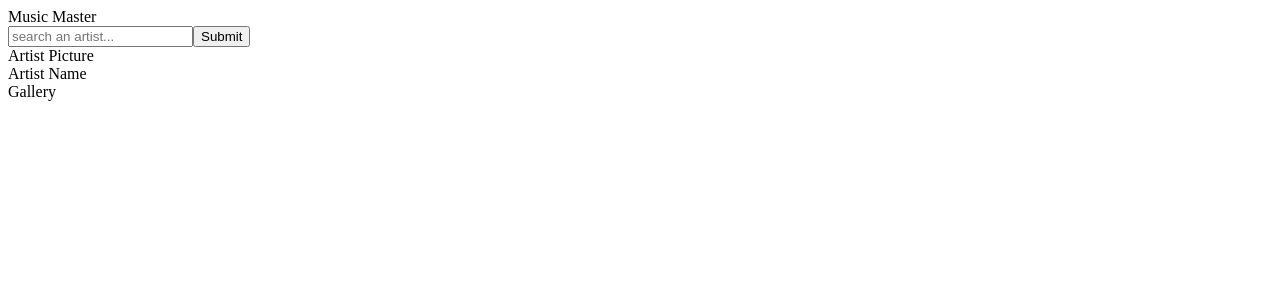
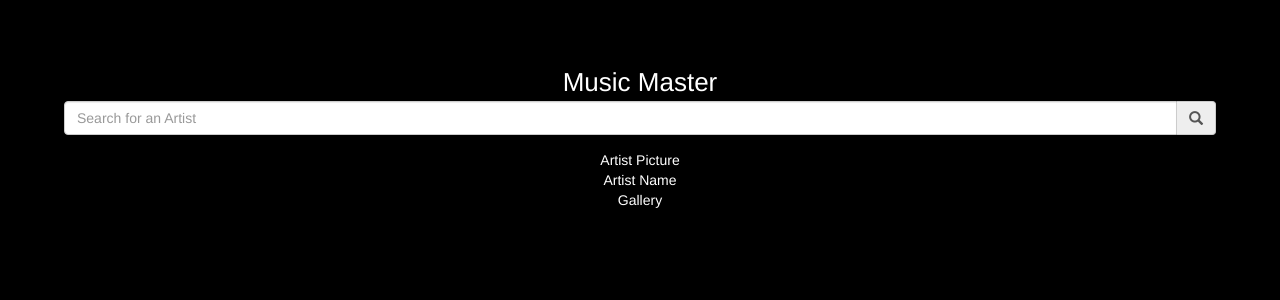
Before and after one commit to wdmeida/mastering-web-apps-react, a React (Create React App) app in the folder music-master/: page / in a window 1280 px wide. Shown: the top 300 px of the page. Built offline with nearby package versions, Linux system fonts and the light colour scheme.

Commit message:
Apply style in the components

```diff
--- a/music-master/public/index.html
+++ b/music-master/public/index.html
@@ -19,6 +19,7 @@
       work correctly both with client-side routing and a non-root public URL.
       Learn how to configure a non-root public URL by running `npm run build`.
     -->
+    <link rel="stylesheet" href="https://maxcdn.bootstrapcdn.com/bootstrap/latest/css/bootstrap.min.css">
     <title>React App</title>
   </head>
   <body>
--- /dev/null
+++ b/music-master/src/App.css
@@ -0,0 +1,13 @@
+body {
+  background-color: #000;
+  color: #fff;
+}
+
+.App {
+  text-align: center;
+  padding: 5%;
+}
+
+.App-title {
+  font-size: 26px;
+}
--- a/music-master/src/App.jsx
+++ b/music-master/src/App.jsx
@@ -1,14 +1,30 @@
 import React, { Component } from 'react';
+
+import {
+  FormGroup,
+  FormControl,
+  InputGroup,
+  Glyphicon
+} from 'react-bootstrap';
+
+import './App.css';
 
 class App extends Component {
   render() {
     return (
-      <div>
+      <div className='App'>
         <div className="App-title">Music Master</div>
-        <div>
-          <input type="text" placeholder='search an artist...'/>
-          <button>Submit</button>
-        </div>
+        <FormGroup>
+          <InputGroup>
+            <FormControl
+              type='text'
+              placeholder='Search for an Artist'
+            />
+            <InputGroup.Addon>
+              <Glyphicon glyph='search'></Glyphicon>
+            </InputGroup.Addon>
+          </InputGroup>
+        </FormGroup>
         <div className="Profile">
           <div>Artist Picture</div>
           <div>Artist Name</div>
```
